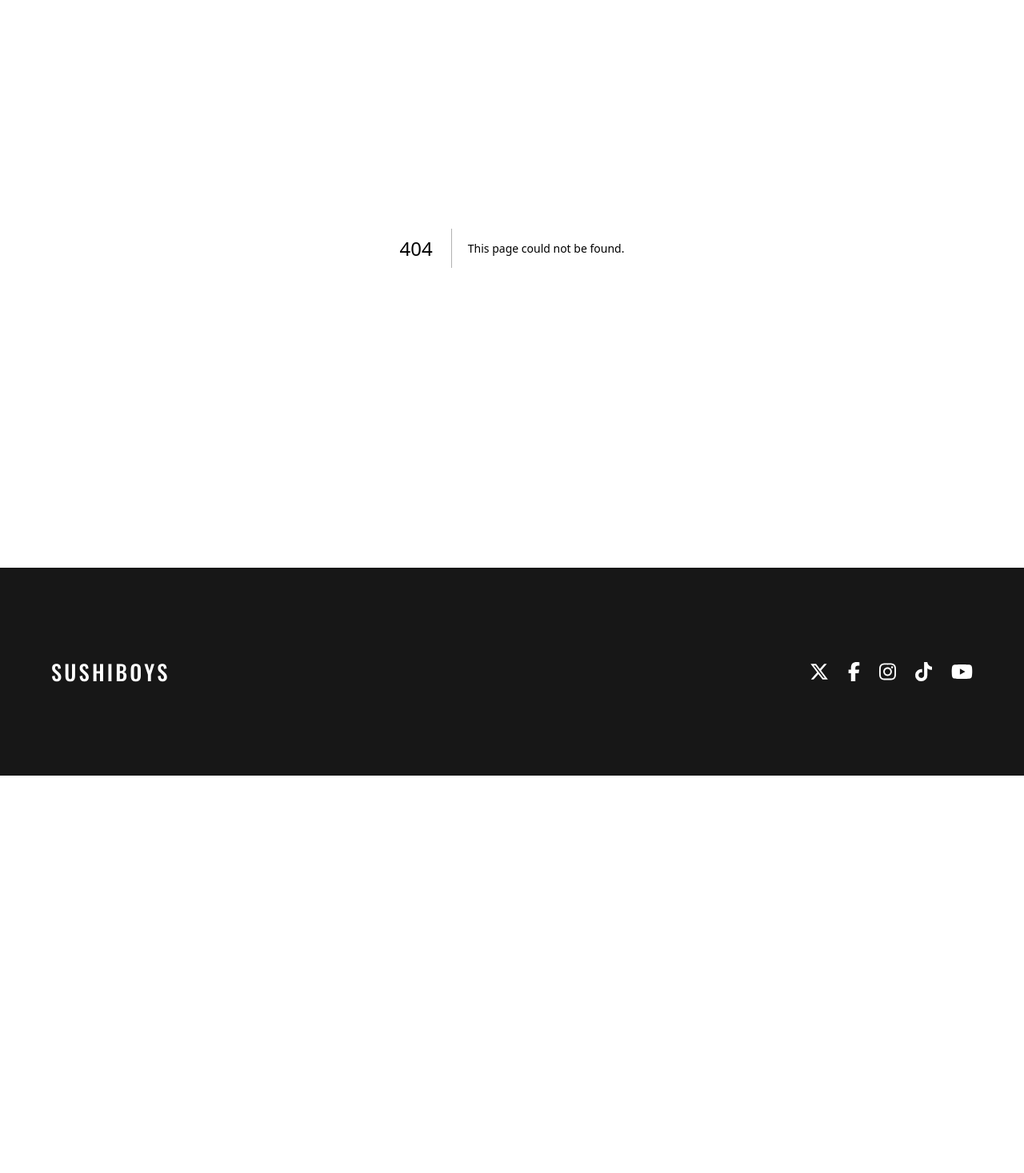
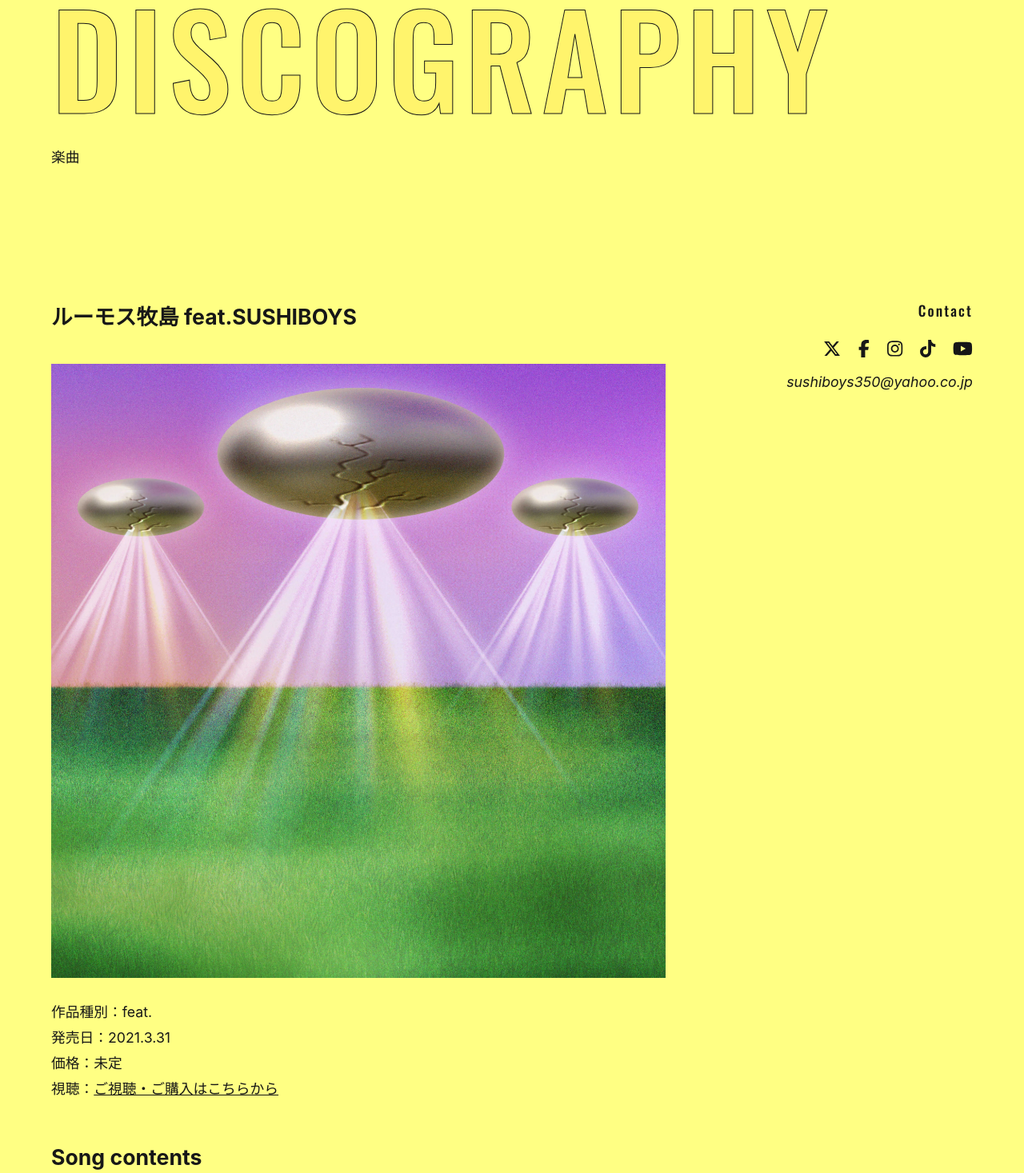
Before and after one commit to yumeko-16/sushiboys-web-next, a Next.js app: page /discography/feat/lumos-makishima in a window 1280 px wide. Before the commit this address had no page. Shown: the part 90-1557 px from the top of the page at 80% size. Before the commit the page ends 1060 px from the top, so only its background shows below. Built offline with nearby package versions, Linux system fonts and the light colour scheme.

Commit message:
add: Add `Lumos Makishima feat. SUSHIBOYS` page.

```diff
--- /dev/null
+++ b/src/pages/discography/feat/lumos-makishima/index.tsx
@@ -0,0 +1,70 @@
+import Image from 'next/image';
+import Container from '@/components/container/container';
+import Meta from '@/components/meta/meta';
+import Hero from '@/components/hero/hero';
+import TwoColumn from '@/components/twoColumn/twoColumn';
+import PostHeader from '@/components/postHeader/postHeader';
+import PostBody from '@/components/postBody/postBody';
+import Contact from '@/components/contact/contact';
+
+import image from '@/images/discography/feat/lumos-makishima.webp';
+
+export default function Nigiri() {
+  return (
+    <Container>
+      <Meta
+        pageTitle="ルーモス牧島 feat.SUSHIBOYS"
+        pageDesc="ルーモス牧島 feat.SUSHIBOYS"
+      />
+
+      <Hero heading="Discography" subHeading="楽曲" />
+
+      <article>
+        <TwoColumn>
+          <TwoColumn.Main>
+            <PostHeader title="ルーモス牧島 feat.SUSHIBOYS" />
+
+            <PostBody>
+              <figure>
+                <Image
+                  src={image}
+                  alt="ルーモス牧島 feat.SUSHIBOYS"
+                  width={3000}
+                  height={3000}
+                  sizes="100vw"
+                />
+              </figure>
+
+              <p>
+                作品種別：feat.
+                <br />
+                発売日：2021.3.31
+                <br />
+                価格：未定
+                <br />
+                視聴：
+                <a
+                  href="https://linkco.re/taM16dGs"
+                  target="_blank"
+                  rel="noopener noreferrer"
+                >
+                  <u>ご視聴・ご購入はこちらから</u>
+                </a>
+              </p>
+
+              <h2>Song contents</h2>
+
+              <ol>
+                <li>ルーモス牧島 feat.SUSHIBOYS</li>
+              </ol>
+            </PostBody>
+          </TwoColumn.Main>
+
+          <TwoColumn.Sidebar>
+            <Contact />
+          </TwoColumn.Sidebar>
+        </TwoColumn>
+      </article>
+    </Container>
+  );
+}
```
Also changed, not shown: src/images/discography/feat/lumos-makishima.webp (added).
